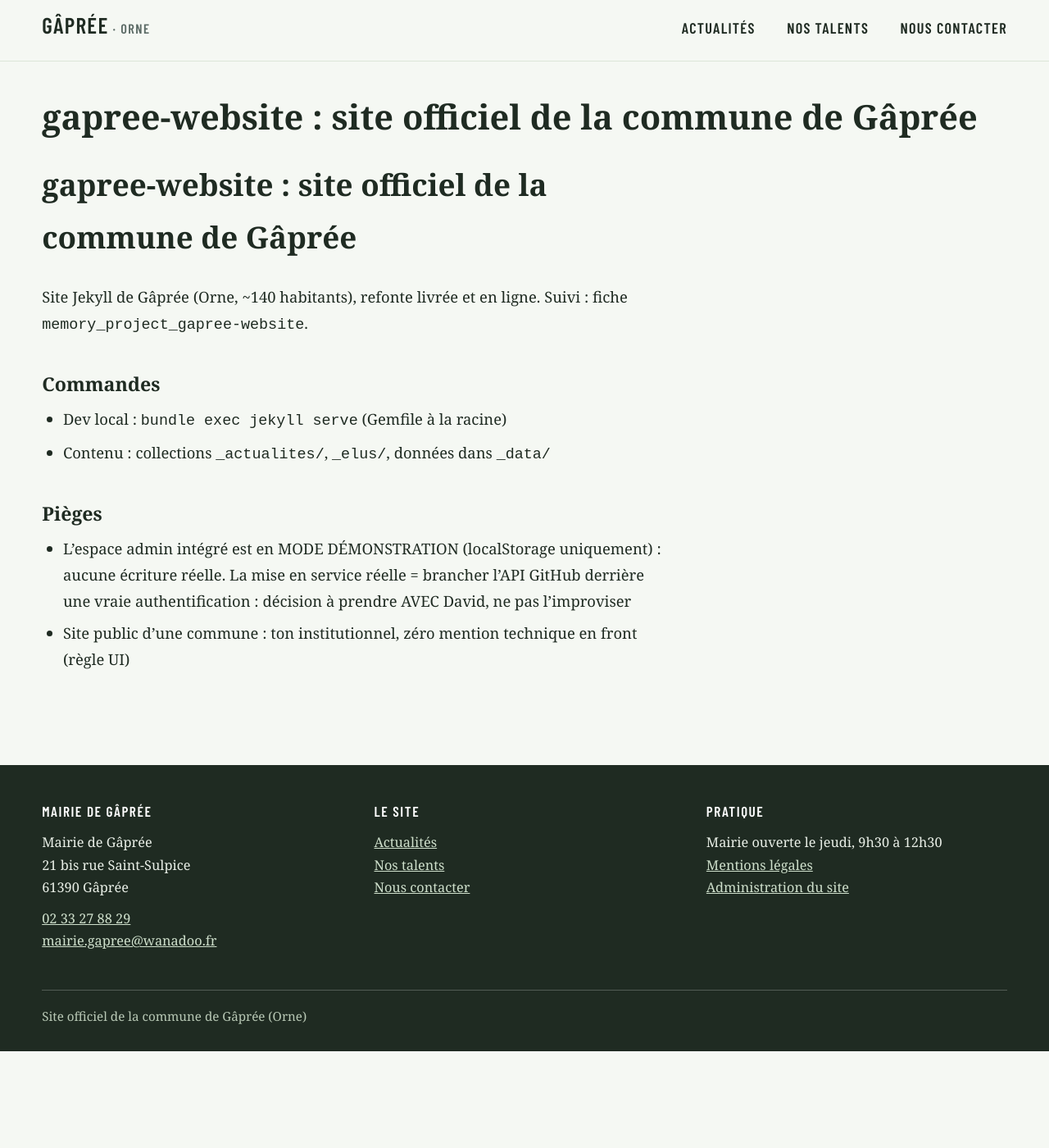
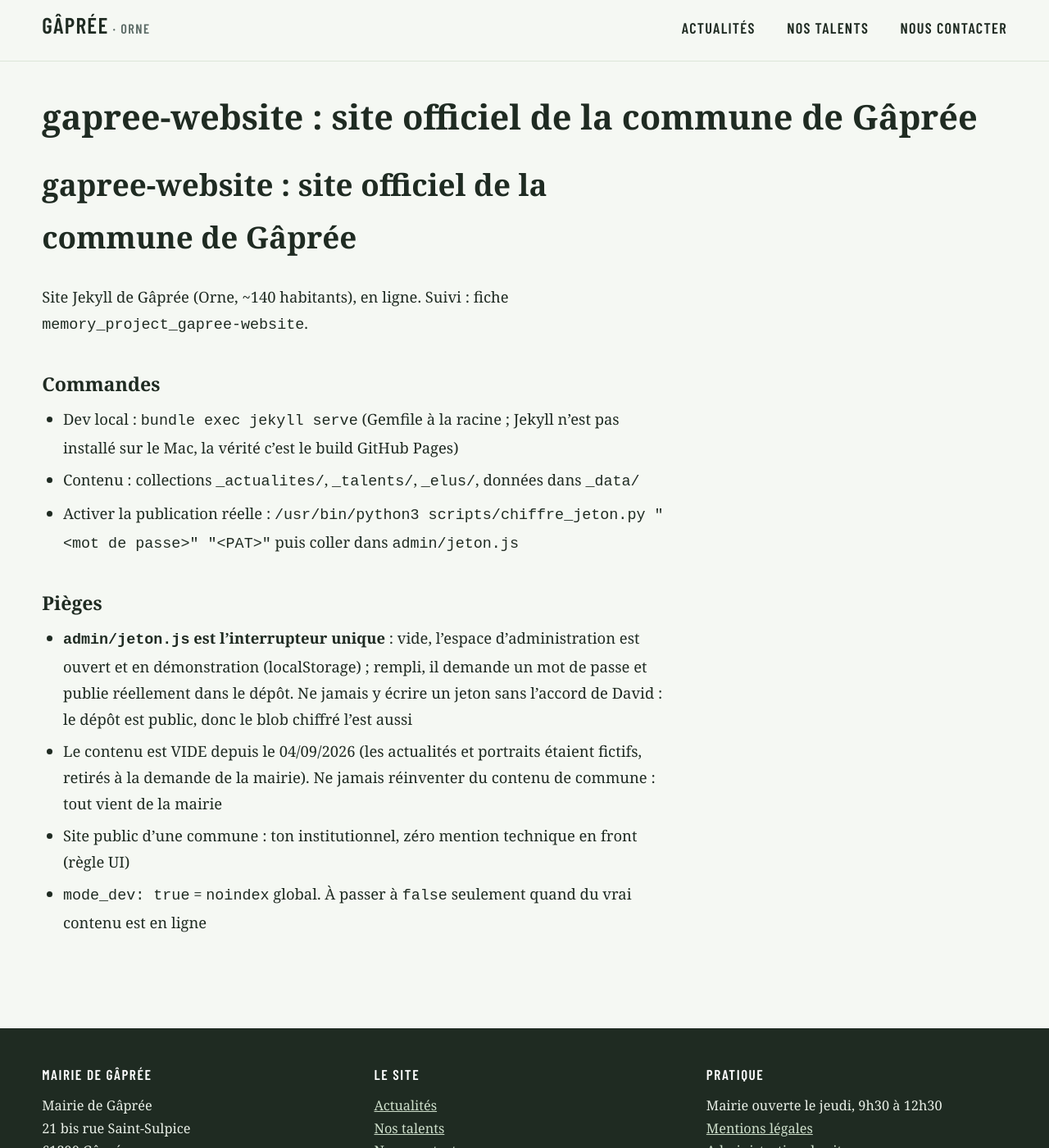
Before and after one commit to davidlotaut/gapree-website, a Jekyll site: the page built from CLAUDE.md, in a window 1280 px wide and 1400 px high. Shown: the whole window at 82% size. Built offline with Jekyll 4.4.1, drawn with Linux system fonts in a browser that asks for light colours; our own code applies the rules of GitHub Pages for plain Markdown files.

Commit message:
docs: CLAUDE.md aligné sur l'état du 04/09
Co-Authored-By: Claude Opus 5 <noreply@anthropic.com>

```diff
--- a/CLAUDE.md
+++ b/CLAUDE.md
@@ -1,11 +1,14 @@
 # gapree-website : site officiel de la commune de Gâprée
 
-Site Jekyll de Gâprée (Orne, ~140 habitants), refonte livrée et en ligne. Suivi : fiche `memory_project_gapree-website`.
+Site Jekyll de Gâprée (Orne, ~140 habitants), en ligne. Suivi : fiche `memory_project_gapree-website`.
 
 ## Commandes
-- Dev local : `bundle exec jekyll serve` (Gemfile à la racine)
-- Contenu : collections `_actualites/`, `_elus/`, données dans `_data/`
+- Dev local : `bundle exec jekyll serve` (Gemfile à la racine ; Jekyll n'est pas installé sur le Mac, la vérité c'est le build GitHub Pages)
+- Contenu : collections `_actualites/`, `_talents/`, `_elus/`, données dans `_data/`
+- Activer la publication réelle : `/usr/bin/python3 scripts/chiffre_jeton.py "<mot de passe>" "<PAT>"` puis coller dans `admin/jeton.js`
 
 ## Pièges
-- L'espace admin intégré est en MODE DÉMONSTRATION (localStorage uniquement) : aucune écriture réelle. La mise en service réelle = brancher l'API GitHub derrière une vraie authentification : décision à prendre AVEC David, ne pas l'improviser
+- **`admin/jeton.js` est l'interrupteur unique** : vide, l'espace d'administration est ouvert et en démonstration (localStorage) ; rempli, il demande un mot de passe et publie réellement dans le dépôt. Ne jamais y écrire un jeton sans l'accord de David : le dépôt est public, donc le blob chiffré l'est aussi
+- Le contenu est VIDE depuis le 04/09/2026 (les actualités et portraits étaient fictifs, retirés à la demande de la mairie). Ne jamais réinventer du contenu de commune : tout vient de la mairie
 - Site public d'une commune : ton institutionnel, zéro mention technique en front (règle UI)
+- `mode_dev: true` = `noindex` global. À passer à `false` seulement quand du vrai contenu est en ligne
```
